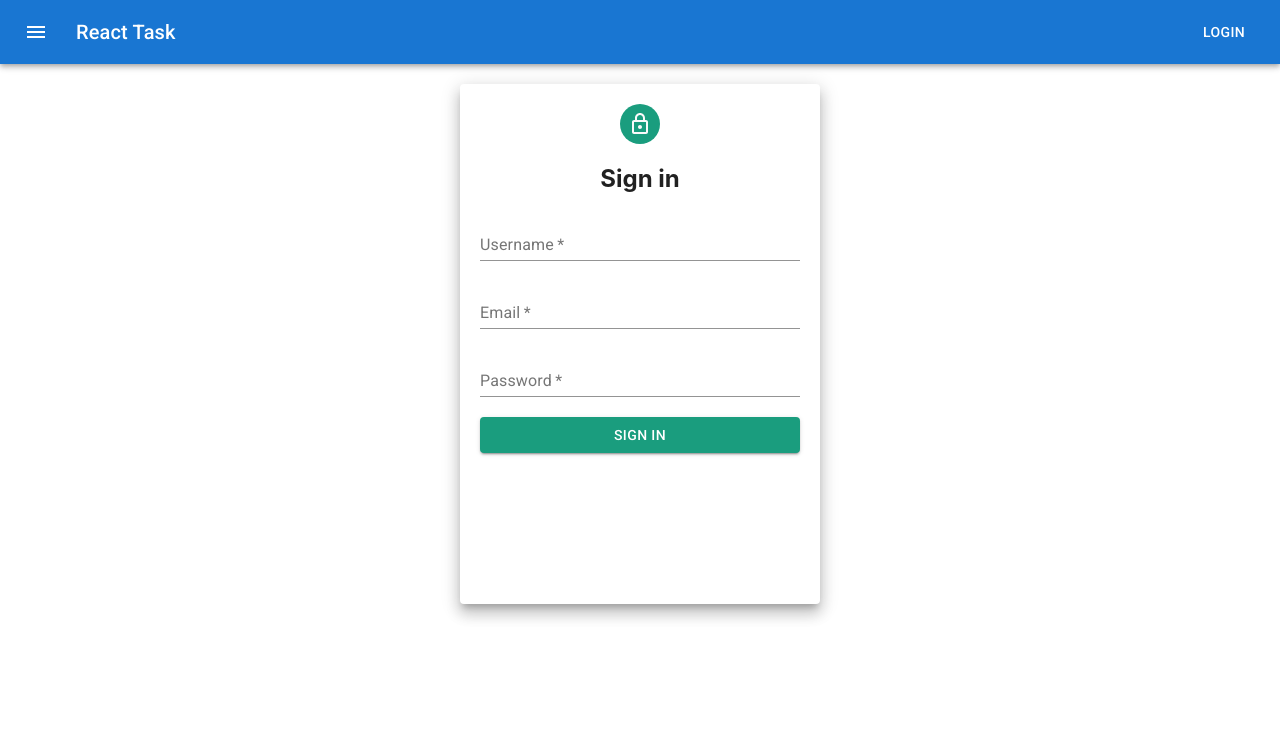
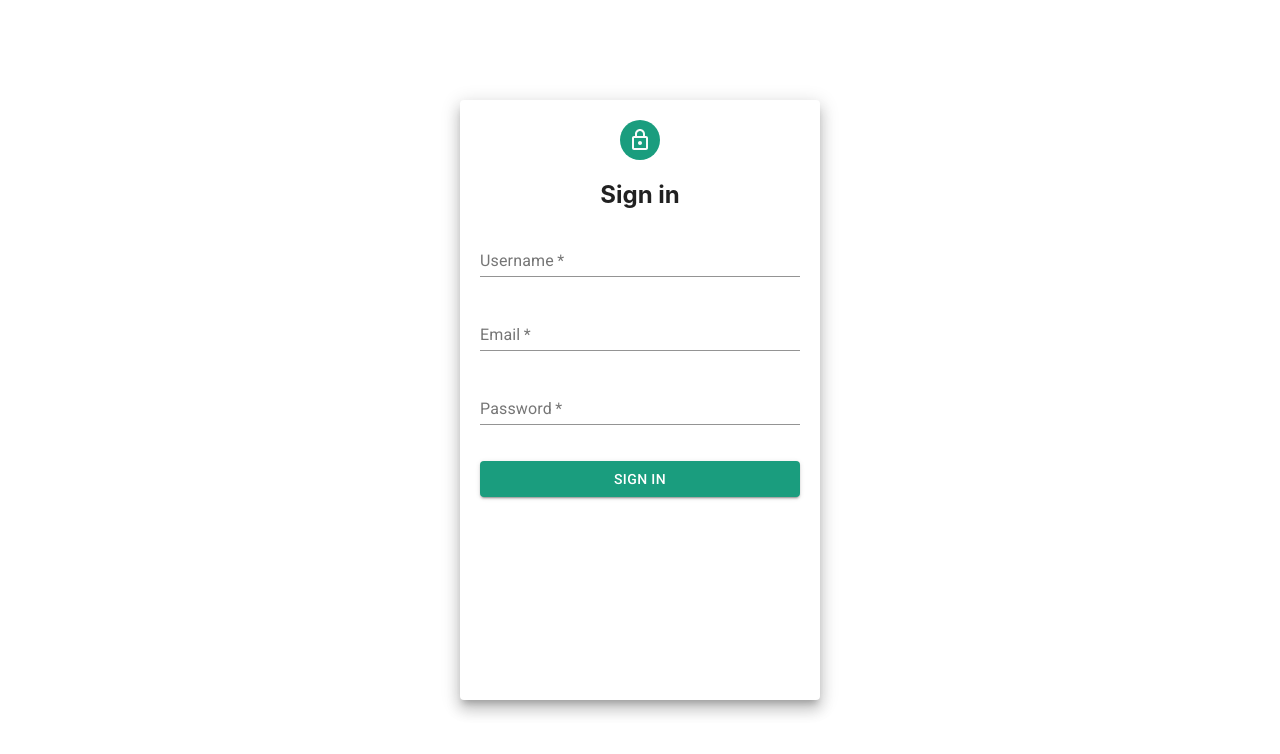
Before and after one commit to NaveenPukal/React_Task, a React (Create React App) app in the folder task/: page / in a window 1280 px wide. Shown: the top 754 px of the page. Built offline with nearby package versions, Linux system fonts and the light colour scheme.

Commit message:
form-validation

```diff
--- a/task/src/App.js
+++ b/task/src/App.js
@@ -1,12 +1,12 @@
 import "./App.css";
+
 import ContactForm from "./Components/Contact/ContactForm";
-import Navbar from "./Components/Header/Navbar";
+import Login from "./Pages/Login";
 
 function App() {
   return (
     <div className="App">
-      <Navbar />
-      <ContactForm />
+      <Login />
     </div>
   );
 }
--- a/task/src/Components/Contact/ContactForm.js
+++ b/task/src/Components/Contact/ContactForm.js
@@ -1,11 +1,13 @@
-import React from "react";
+import { React, useState, useEffect } from "react";
 import { Grid, Paper, Avatar, TextField, Button } from "@material-ui/core";
 import LockOutlinedIcon from "@mui/icons-material/LockOutlined";
+import "../Contact/ContactFormDesign.js";
+
 export default function ContactForm() {
   const paperStyle = {
     padding: 20,
-    height: "60vh",
-    margin: "20px auto",
+    height: "70vh",
+    margin: "100px auto",
     width: 320,
   };
   const avatarStyle = { backgroundColor: "rgb(26 157 126)" };
@@ -14,13 +16,66 @@ export default function ContactForm() {
     backgroundColor: "rgb(26 157 126)",
     color: "white",
   };
-  const textFieldStyle = { marginTop: "20px" };
+  const textFieldStyle = { marginTop: "10px" };
+  const error = { color: "red" };
 
-  const handleSubmit = () => {
-    alert("thank you");
+  const initialValues = {
+    username: "",
+    email: "",
+    password: "",
+  };
+
+  const [formValues, setFormValues] = useState(initialValues);
+  const [formErrors, setFormErrors] = useState({});
+  const [isSubmit, setSubmit] = useState(false);
+  const handleChange = (e) => {
+    // console.log(e.target);
+    const { name, value } = e.target;
+    setFormValues({ ...formValues, [name]: value });
+    console.log(formValues);
+  };
+  const handleSubmit = (e) => {
+    e.preventDefault();
+    setFormErrors(validate(formValues));
+    setSubmit(true);
+  };
+
+  useEffect(() => {
+    if (Object.keys(formErrors).length === 0 && isSubmit) {
+      console.log(formValues);
+    }
+  }, [formErrors]);
+
+  const validate = (values) => {
+    const errors = {};
+    const regax = /^\w+([\.-]?\w+)*@\w+([\.-]?\w+)*(\.\w{2,3})+$/;
+    if (!values.username) {
+      errors.username = "username is required";
+    }
+    if (!values.email) {
+      errors.email = "email is required";
+    } else if (!regax.test(values.email)) {
+      errors.email = "This is not a valid email format";
+    }
+    if (!values.password) {
+      errors.password = "password is required";
+    } else if (values.password.length < 4) {
+      errors.password = "Password must be more than 4 characters";
+    } else if (values.password.length > 10) {
+      errors.password = "Password cannot exceed more than 10 characters";
+    }
+    return errors;
   };
   return (
     <div>
+      {Object.keys(formErrors).length === 0 && isSubmit ? (
+        // <div className="ui message">Signed in successfully </div>
+        // <h1>Loged in</h1>
+        <a href="google.com"></a>
+      ) : (
+        <pre></pre>
+      )}
+      <form>
         <Grid>
           <Paper elevation={10} style={paperStyle}>
             <Grid align="center">
@@ -32,31 +87,41 @@ export default function ContactForm() {
             </Grid>
             <TextField
               label="Username"
+              name="username"
               placeholder="Enter Username"
               fullWidth
+              value={formValues.username}
               required
-            // style={textFieldStyle}
+              onChange={handleChange}
             />
+            <p style={error}>{formErrors.username}</p>
             <TextField
               label="Email"
               placeholder="Enter Email"
+              value={formValues.email}
+              name="email"
               fullWidth
               type="email"
               style={textFieldStyle}
+              onChange={handleChange}
               required
             />
+            <p style={error}>{formErrors.email}</p>
             <TextField
               label="Password"
               placeholder="Enter Password"
+              name="password"
+              value={formValues.password}
               fullWidth
               type="password"
               style={textFieldStyle}
+              onChange={handleChange}
               required
             />
+            <p style={error}> {formErrors.password}</p>
             <Button
               type="submit"
               variant="contained"
-            // color="primary"
               fullWidth
               style={buttonStyle}
               onClick={handleSubmit}
@@ -65,6 +130,7 @@ export default function ContactForm() {
             </Button>
           </Paper>
         </Grid>
+      </form>
     </div>
   );
 }
--- /dev/null
+++ b/task/src/Components/Contact/ContactFormDesign.js
@@ -0,0 +1,13 @@
+// const paperStyle = {
+//   padding: 20,
+//   height: "60vh",
+//   margin: "100px auto",
+//   width: 320,
+// };
+// const avatarStyle = { backgroundColor: "rgb(26 157 126)" };
+// const buttonStyle = {
+//   marginTop: "20px",
+//   backgroundColor: "rgb(26 157 126)",
+//   color: "white",
+// };
+// const textFieldStyle = { marginTop: "20px" };
--- /dev/null
+++ b/task/src/Pages/Login.js
@@ -0,0 +1,10 @@
+import React from "react";
+import ContactForm from "../Components/Contact/ContactForm";
+
+export default function Login() {
+  return (
+    <div>
+      <ContactForm />
+    </div>
+  );
+}
```
Lines whose indentation alone changed are shown as unchanged.
